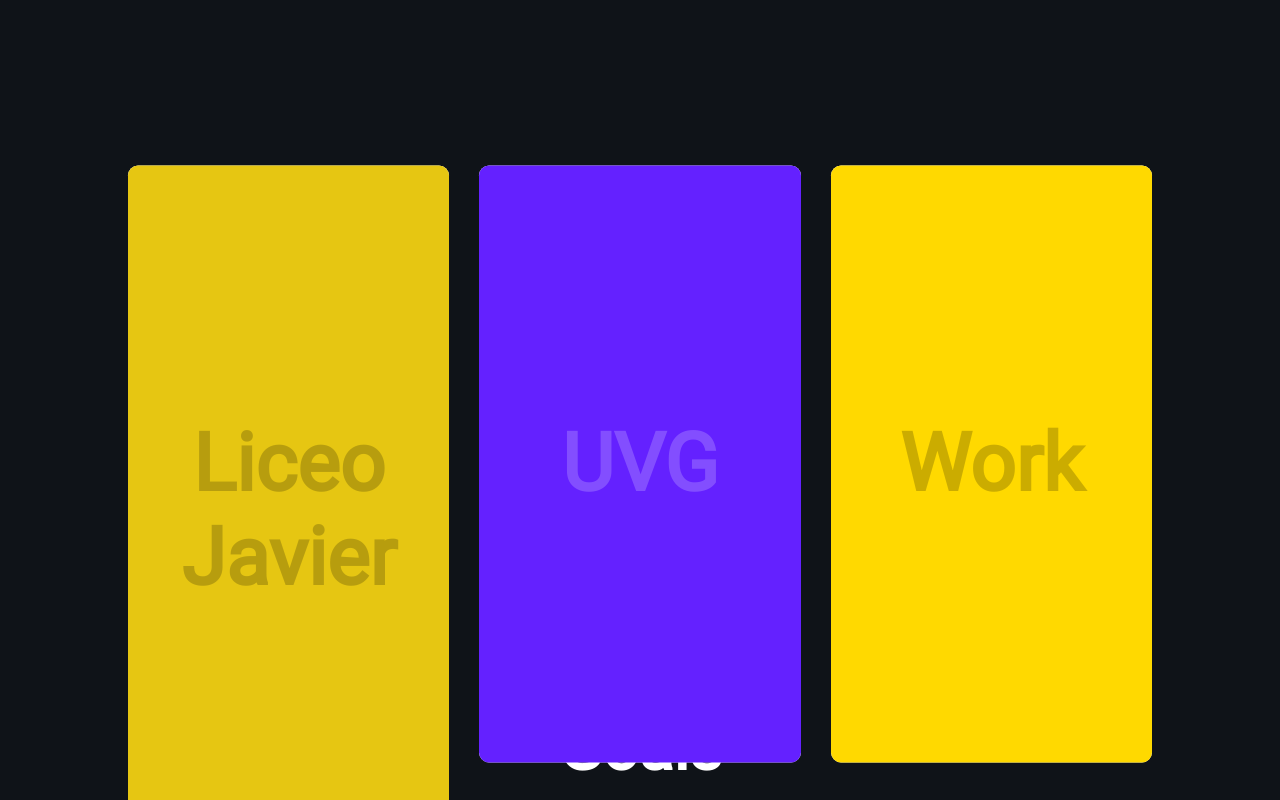
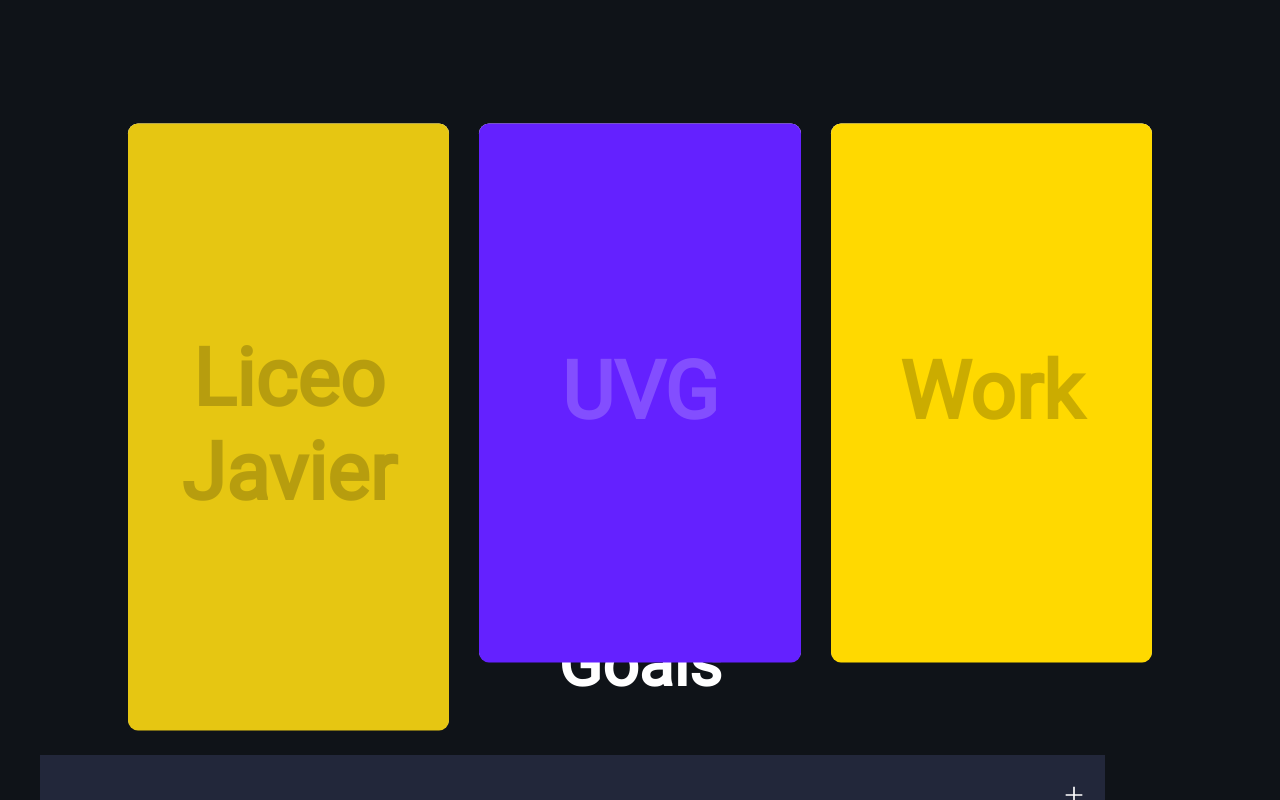
Before and after one commit to DiggsPapu/portafolio, a React (Vite) app: page /portafolio/AboutMe in a window 1280 px wide. Shown: the part 420-1220 px from the top of the page. Built offline with nearby package versions, Linux system fonts and the light colour scheme.

Commit message:
aboutSection

```diff
--- a/src/components/cardOuter/cardOuter.module.css
+++ b/src/components/cardOuter/cardOuter.module.css
@@ -3,7 +3,7 @@
   }
 
   .container {
-    width: 100%;
+    width: 30%;
     height:auto;
     position: relative;
     display: flex;
@@ -84,10 +84,9 @@
     display: flex;
     align-items: center;
     justify-content: center;
-    padding: 20px;
     box-sizing: border-box;
     font-family: 'RobotoRegular';
-    padding: 10%;
+    padding: 5%;
   }
   .container .card .face.face2 {
     transform: translateY(-50%);
--- a/src/pages/main/MainPage.jsx
+++ b/src/pages/main/MainPage.jsx
@@ -40,14 +40,14 @@
             alignItems: 'center',
             flexDirection: 'row',
             justifyContent: 'space-evenly',
-            marginTop: '0%',
+            marginTop: '10%',
           }}
           >
             <ColorChangeDiv title="+60 Repos" text="In Github" backgroundColor="rgb(255, 255, 200)" fontFamily="RobotoRegular" />
             <ColorChangeDiv title="+1 years" text="Of experience" backgroundColor="rgb(255, 255, 200)" fontFamily="RobotoRegular" />
             <ColorChangeDiv title="+160 contacts" text="On LinkedIn" backgroundColor="rgb(255, 255, 200)" fontFamily="RobotoRegular" />
           </div>
-          <div style={{ marginBottom: '50%' }}>
+          <div style={{ marginBottom: '60%' }}>
             <CardOuter
               color="black"
               backgroundColorTitle="rgb(255, 255, 200)"
@@ -58,43 +58,6 @@
             />
           </div>
         </div>
-        {/* <div
-          style={{
-            width: '50%',
-            display: 'flex',
-            alignItems: 'center',
-            flexDirection: 'column',
-            justifyContent: 'space-between',
-            backgroundColor: 'rgb(255, 255, 200)',
-            height: '100%',
-          }}
-        >
-          <div style={{
-            width: '100%',
-            height: '100%',
-            display: 'flex',
-            alignItems: 'center',
-            flexDirection: 'row',
-            justifyContent: 'space-evenly',
-            marginTop: '20%',
-            padding: '5%',
-          }}
-          >
-            <ColorChangeDiv title="+60 Repos" text="In Github" backgroundColor="rgb(255, 255, 200)" fontFamily="RobotoRegular" />
-            <ColorChangeDiv title="+1 years" text="Of experience" backgroundColor="rgb(255, 255, 200)" fontFamily="RobotoRegular" />
-            <ColorChangeDiv title="+160 contacts" text="On LinkedIn" backgroundColor="rgb(255, 255, 200)" fontFamily="RobotoRegular" />
-          </div>
-          <div style={{ marginBottom: '50%' }}>
-            <CardOuter
-              color="black"
-              backgroundColorTitle="rgb(255, 255, 200)"
-              color1="white"
-              backgroundColorInfo="rgb(15, 19, 24)"
-              title="About"
-              information={information}
-            />
-          </div>
-        </div> */}
       </div>
       {/* Technologies Handled Section */}
       <div />
--- a/src/pages/main/MainPage.module.css
+++ b/src/pages/main/MainPage.module.css
@@ -7,20 +7,21 @@
     display: flex;
     align-items: center;
     flex-direction: column;
-    justify-content: center;
+    justify-content: space-between;
     background-color: rgb(255, 255, 200);
     height: auto; /* Ajusta automáticamente la altura según el contenido */
+    padding: 3%;
 }
 .presentation{
     top: 0;
     left: 0;
-    /* position: absolute; */
     width: 100%;
     height: auto;
     display: flex;
     align-items: center;
     flex-direction: column;
     justify-content: center;
+    margin-bottom: 10%;
 }
 .profilePicture{
     height: auto; /* Asegura que la imagen mantenga su proporción */
```
